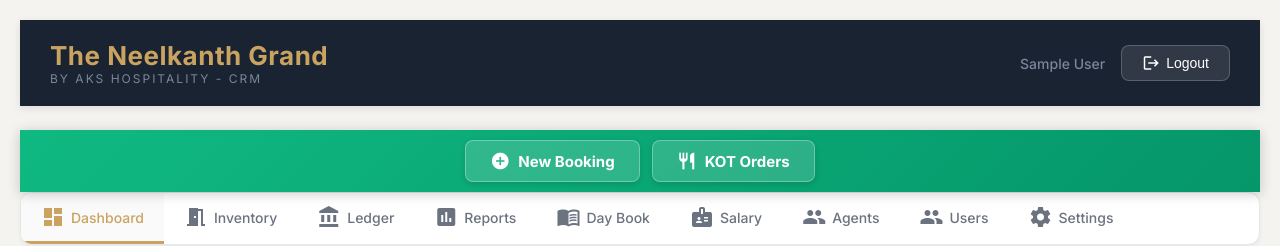
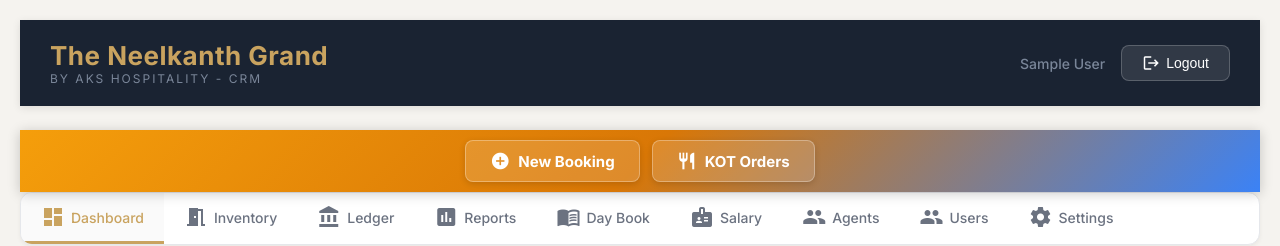
Before and after one commit to sharadchaurasia/hotel-neelkanth-tracker, a React (Vite) app in the folder frontend/: page / in a window 1280 px wide. Shown: the top 246 px of the page. Built offline with nearby package versions, Linux system fonts and the light colour scheme; no server answers; sample sign-in values are in the browser's storage.

Commit message:
design: Change sticky bar to golden-blue gradient
- Changed from green gradient to premium golden-blue
- Golden (amber) on left transitioning to blue on right
- More elegant and professional look

```diff
--- a/frontend/src/components/Layout.tsx
+++ b/frontend/src/components/Layout.tsx
@@ -77,7 +77,7 @@ export default function Layout() {
         position: 'sticky',
         top: 0,
         zIndex: 1000,
-        background: 'linear-gradient(135deg, #10b981 0%, #059669 100%)',
+        background: 'linear-gradient(135deg, #f59e0b 0%, #d97706 50%, #3b82f6 100%)',
         boxShadow: '0 2px 12px rgba(0,0,0,0.2)',
         padding: '10px 20px',
         display: 'flex',
```
